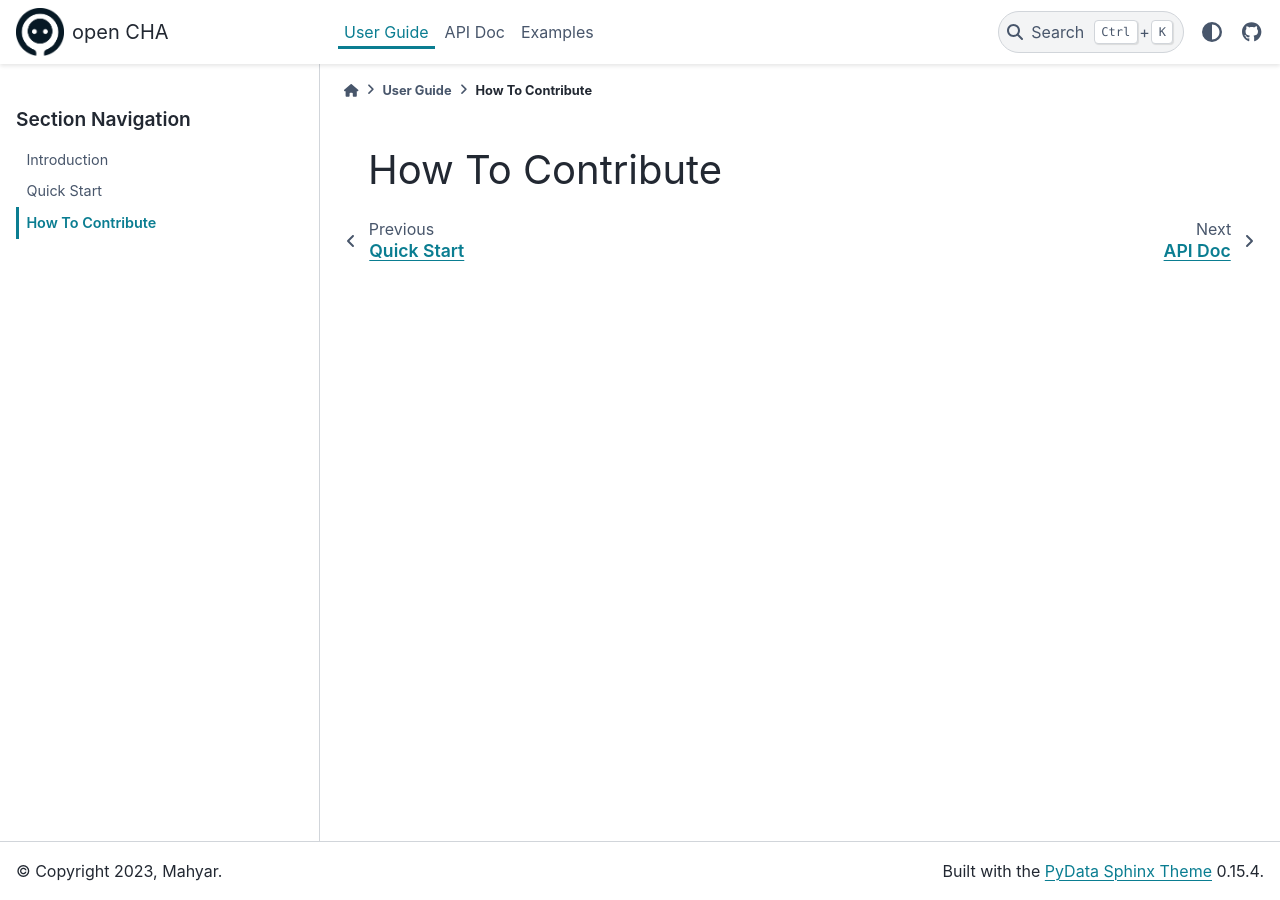
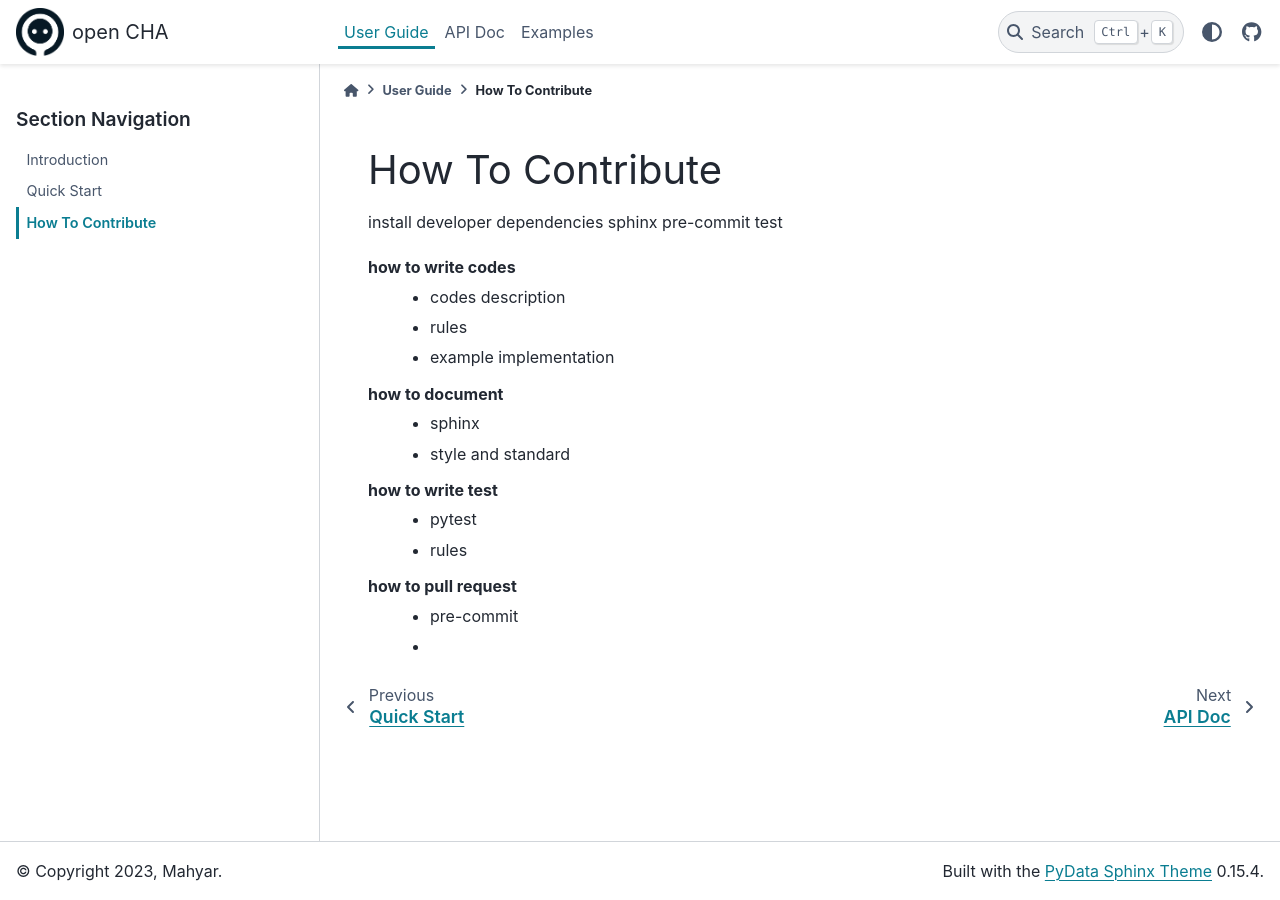
Before and after one commit to Institute4FutureHealth/CHA, a Sphinx documentation site: the page built from docs/source/user_guide/contribute.rst, in a window 1280 px wide. Built offline with Sphinx 7.4.7 and the PyData theme 0.15.4, drawn with Linux system fonts in a browser that asks for light colours.

Commit message:
added precommit yet needs some changes

```diff
--- a/docs/source/user_guide/contribute.rst
+++ b/docs/source/user_guide/contribute.rst
@@ -1,2 +1,22 @@
 How To Contribute
 =================
+
+
+install developer dependencies
+sphinx
+pre-commit
+test
+
+how to write codes
+  - codes description
+  - rules
+  - example implementation
+how to document
+  - sphinx
+  - style and standard
+how to write test
+  - pytest
+  - rules
+how to pull request
+  - pre-commit
+  -
```
Also changed, not shown: .pre-commit-config.yaml (added), 1 other file.
